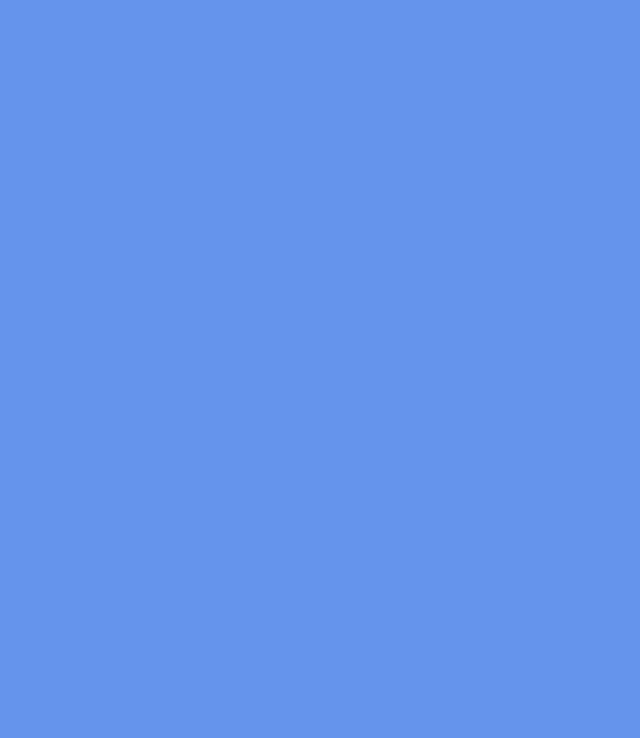
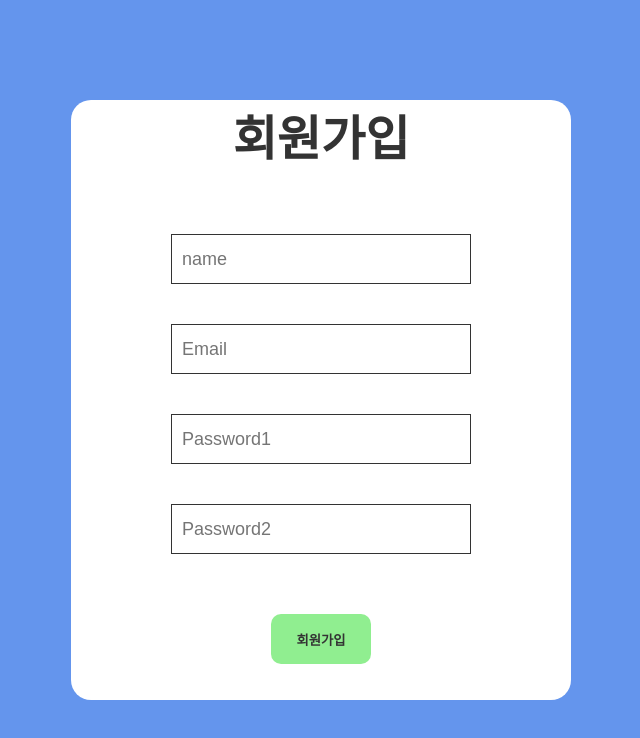
Before and after one commit to dwhddnjs/canvas-api, a React (Create React App) app: page /register in a window 1280 px wide. Before the commit this address had no page. Shown: the top 738 px of the page, without its empty margins (319-959 px from the left). Built offline with nearby package versions, Linux system fonts and the light colour scheme.

Commit message:
✨ 회원가입 로직 추가합니다

```diff
--- a/package.json
+++ b/package.json
@@ -10,7 +10,9 @@
     "@types/node": "^18.7.11",
     "@types/react": "^18.0.17",
     "@types/react-dom": "^18.0.6",
+    "axios": "^0.27.2",
     "dotenv": "^16.0.1",
+    "qs": "^6.11.0",
     "react": "^18.2.0",
     "react-dom": "^18.2.0",
     "react-query": "^3.39.2",
--- a/src/App.tsx
+++ b/src/App.tsx
@@ -4,9 +4,9 @@ import { QueryClient, QueryClientProvider } from 'react-query';
 import { ReactQueryDevtools } from 'react-query/devtools';
 import { createGlobalStyle } from 'styled-components';
 import reset from 'styled-reset';
-import SignIn from './pages/SignIn';
-import SignUp from './pages/SignUp';
 import MyPage from './pages/MyPage';
+import Login from './pages/Login';
+import Register from './pages/Register';
 
 const GlobalStyle = createGlobalStyle`
   ${reset}
@@ -38,8 +38,8 @@ function App() {
       <GlobalStyle />
       <BrowserRouter>
         <Routes>
-          <Route path="/" element={<SignIn />} />
-          <Route path="/signup" element={<SignUp />} />
+          <Route path="/" element={<Login />} />
+          <Route path="/register" element={<Register />} />
           <Route path="/mypage" element={<MyPage />} />
         </Routes>
       </BrowserRouter>
--- a/src/pages/SignUp.tsx
+++ b/src/pages/Login.tsx
@@ -1,26 +1,30 @@
 import React from 'react';
 import styled from 'styled-components';
+import { Link } from 'react-router-dom';
 
-const SignUp = () => {
+const Login = () => {
   return (
-    <SignUpContainer>
-      <SignUpTitle>회원가입</SignUpTitle>
+    <SignInContainer>
+      <SignInTitle>Login</SignInTitle>
       <InputWrapper>
-        <SignUpInput placeholder="name" />
-        <SignUpInput placeholder="Email" />
-        <SignUpInput placeholder="Password1" />
-        <SignUpInput placeholder="Password2" />
+        <SignInInput placeholder="Email" />
+        <SignInInput placeholder="Password" />
         <ButtonWrapper>
-          <SignUpButton>회원가입</SignUpButton>
+          <SignInButton>
+            <Link to="/mypage">로그인</Link>
+          </SignInButton>
+          <SignInButton>
+            <Link to="/register">회원가입</Link>
+          </SignInButton>
         </ButtonWrapper>
       </InputWrapper>
-    </SignUpContainer>
+    </SignInContainer>
   );
 };
 
-export default SignUp;
+export default Login;
 
-const SignUpContainer = styled.div`
+const SignInContainer = styled.div`
   width: 500px;
   background-color: #ffffff;
   height: 600px;
@@ -39,7 +43,7 @@ const InputWrapper = styled.div`
   align-items: center;
 `;
 
-const SignUpInput = styled.input`
+const SignInInput = styled.input`
   width: 300px;
   height: 50px;
   border: 1px solid #333333;
@@ -48,7 +52,7 @@ const SignUpInput = styled.input`
   padding: 10px;
 `;
 
-const SignUpTitle = styled.span`
+const SignInTitle = styled.span`
   color: #333333;
   font-size: 48px;
   font-weight: 800;
@@ -59,7 +63,7 @@ const ButtonWrapper = styled.div`
   margin-top: 20px;
 `;
 
-const SignUpButton = styled.button`
+const SignInButton = styled.button`
   width: 100px;
   height: 50px;
   margin: 20px;
--- /dev/null
+++ b/src/pages/Register.tsx
@@ -0,0 +1,128 @@
+import React, { useState } from 'react';
+import styled from 'styled-components';
+import Axios from 'axios';
+import qs from 'qs';
+
+const Register = () => {
+  const [inputForm, setInputForm] = useState({
+    name: '',
+    email: '',
+    password: '',
+    repassword: '',
+  });
+
+  const onChange = (e: any) => {
+    const { value, name } = e.target;
+    setInputForm({
+      ...inputForm,
+      [name]: value,
+    });
+  };
+
+  const handleOnSubmit = async () => {
+    try {
+      const res = await Axios({
+        method: 'post',
+        headers: {
+          'Content-Type': 'application/json',
+        },
+        data: {
+          name: inputForm.name,
+          email: inputForm.email,
+          password: inputForm.password,
+        },
+        url: 'http://localhost:4000/api/user/register',
+      });
+      return res;
+    } catch (error) {
+      console.log(error);
+    }
+  };
+
+  return (
+    <SignUpContainer>
+      <SignUpTitle>회원가입</SignUpTitle>
+      <InputWrapper>
+        <SignUpInput
+          placeholder="name"
+          value={inputForm.name}
+          name="name"
+          onChange={onChange}
+        />
+        <SignUpInput
+          placeholder="Email"
+          value={inputForm.email}
+          name="email"
+          onChange={onChange}
+        />
+        <SignUpInput
+          placeholder="Password1"
+          value={inputForm.password}
+          name="password"
+          onChange={onChange}
+        />
+        <SignUpInput
+          placeholder="Password2"
+          value={inputForm.repassword}
+          name="repassword"
+          onChange={onChange}
+        />
+        <ButtonWrapper>
+          <SignUpButton onClick={handleOnSubmit}>회원가입</SignUpButton>
+        </ButtonWrapper>
+      </InputWrapper>
+    </SignUpContainer>
+  );
+};
+
+export default Register;
+
+const SignUpContainer = styled.div`
+  width: 500px;
+  background-color: #ffffff;
+  height: 600px;
+  border-radius: 20px;
+  display: flex;
+  align-items: center;
+  flex-direction: column;
+  justify-content: center;
+  padding: 100px;
+`;
+
+const InputWrapper = styled.div`
+  display: flex;
+  flex-direction: column;
+  justify-content: center;
+  align-items: center;
+`;
+
+const SignUpInput = styled.input`
+  width: 300px;
+  height: 50px;
+  border: 1px solid #333333;
+  margin: 20px;
+  font-size: 18px;
+  padding: 10px;
+`;
+
+const SignUpTitle = styled.span`
+  color: #333333;
+  font-size: 48px;
+  font-weight: 800;
+  margin-bottom: 50px;
+`;
+
+const ButtonWrapper = styled.div`
+  margin-top: 20px;
+`;
+
+const SignUpButton = styled.button`
+  width: 100px;
+  height: 50px;
+  margin: 20px;
+  background-color: lightgreen;
+  border: none;
+  border-radius: 10px;
+  color: #333333;
+  font-weight: 800;
+`;
--- a/src/pages/SignIn.tsx
+++ /dev/null
@@ -1,70 +0,0 @@
-import React from 'react';
-import styled from 'styled-components';
-
-const SignIn = () => {
-  return (
-    <SignInContainer>
-      <SignInTitle>Login</SignInTitle>
-      <InputWrapper>
-        <SignInInput placeholder="Email" />
-        <SignInInput placeholder="Password" />
-        <ButtonWrapper>
-          <SignInButton>로그인</SignInButton>
-          <SignInButton>회원가입</SignInButton>
-        </ButtonWrapper>
-      </InputWrapper>
-    </SignInContainer>
-  );
-};
-
-export default SignIn;
-
-const SignInContainer = styled.div`
-  width: 500px;
-  background-color: #ffffff;
-  height: 600px;
-  border-radius: 20px;
-  display: flex;
-  align-items: center;
-  flex-direction: column;
-  justify-content: center;
-  padding: 100px;
-`;
-
-const InputWrapper = styled.div`
-  display: flex;
-  flex-direction: column;
-  justify-content: center;
-  align-items: center;
-`;
-
-const SignInInput = styled.input`
-  width: 300px;
-  height: 50px;
-  border: 1px solid #333333;
-  margin: 20px;
-  font-size: 18px;
-  padding: 10px;
-`;
-
-const SignInTitle = styled.span`
-  color: #333333;
-  font-size: 48px;
-  font-weight: 800;
-  margin-bottom: 50px;
-`;
-
-const ButtonWrapper = styled.div`
-  margin-top: 20px;
-`;
-
-const SignInButton = styled.button`
-  width: 100px;
-  height: 50px;
-  margin: 20px;
-  background-color: lightgreen;
-  border: none;
-  border-radius: 10px;
-  color: #333333;
-  font-weight: 800;
-`;
```
Also changed, not shown: 1 other file (tests, documents, lock files or other folders).
